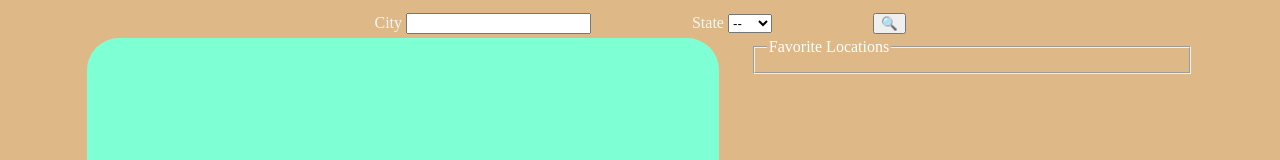
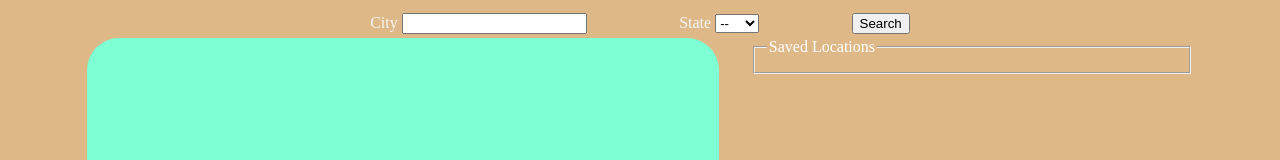
Before and after one commit to ClaySpencer1/Weather_App, a plain HTML site: page index.html in a window 1280 px wide. Shown: the top 160 px of the page. Drawn offline with Linux system fonts and the light colour scheme.

Commit message:
now were done

```diff
--- a/index.html
+++ b/index.html
@@ -21,7 +21,7 @@
             <option value="" disabled selected hidden>--</option>
         </select>
         </div>
-        <button type="submit" class="button">🔍</button>
+        <button type="submit" class="button">Search</button>
     </form>
     <div class="saved-div">
     <div class="weather">
@@ -34,7 +34,7 @@
     </div>
     <div class = "fieldset">
         <fieldset>
-            <legend>Favorite Locations</legend>
+            <legend>Saved Locations</legend>
         </fieldset>
     </div>
     </div>
```
